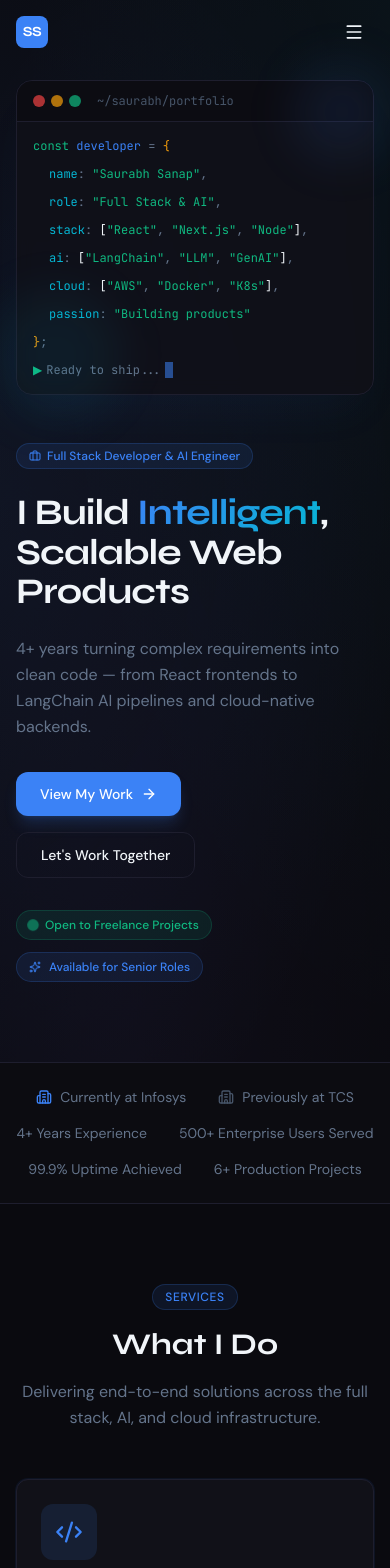
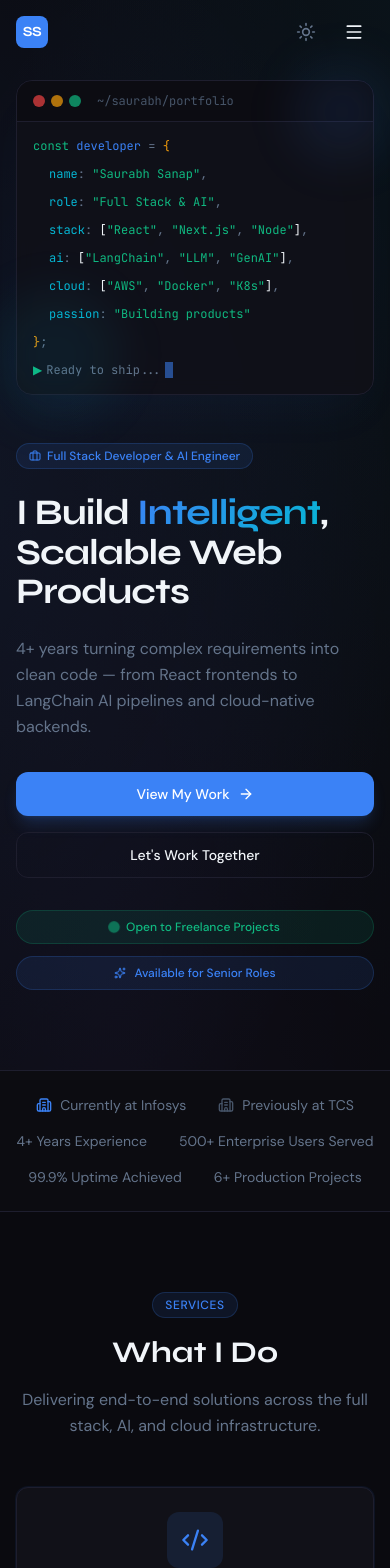
Before and after one commit to Sonooo/saurabhs-portfolio, a Next.js app: page / in a window 390 px wide. Shown: the top 1568 px of the page. Built offline with nearby package versions, Linux system fonts and the light colour scheme.

Commit message:
feat: implement dark mode support and add core UI components including theme toggle, animated counter, and section layouts

```diff
--- a/app/globals.css
+++ b/app/globals.css
@@ -3,25 +3,47 @@
 /* ===== Design System Tokens ===== */
 @theme inline {
   /* Colors */
-  --color-background: #0A0A0F;
-  --color-surface: #111118;
-  --color-surface-hover: #16161f;
-  --color-border: #1E1E2E;
-  --color-border-hover: #2a2a3d;
+  --color-background: var(--bg);
+  --color-surface: var(--surface);
+  --color-surface-hover: var(--surface-hover);
+  --color-border: var(--border);
+  --color-border-hover: var(--border-hover);
   --color-accent-blue: #3B82F6;
   --color-accent-cyan: #06B6D4;
   --color-accent-green: #10B981;
   --color-accent-purple: #8B5CF6;
   --color-accent-amber: #F59E0B;
   --color-accent-red: #EF4444;
-  --color-text-primary: #F1F5F9;
-  --color-text-muted: #64748B;
-  --color-text-subtle: #475569;
+  --color-text-primary: var(--text-primary);
+  --color-text-muted: var(--text-muted);
+  --color-text-subtle: var(--text-subtle);
 
   /* Fonts */
   --font-display: var(--font-syne);
   --font-body: var(--font-dm-sans);
   --font-mono: var(--font-jetbrains-mono);
+}
+
+:root {
+  --bg: #FAFAFA;
+  --surface: #FFFFFF;
+  --surface-hover: #F1F5F9;
+  --border: #E2E8F0;
+  --border-hover: #CBD5E1;
+  --text-primary: #0F172A;
+  --text-muted: #475569;
+  --text-subtle: #64748B;
+}
+
+.dark {
+  --bg: #0A0A0F;
+  --surface: #111118;
+  --surface-hover: #16161f;
+  --border: #1E1E2E;
+  --border-hover: #2a2a3d;
+  --text-primary: #F1F5F9;
+  --text-muted: #64748B;
+  --text-subtle: #475569;
 }
 
 /* ===== Global Styles ===== */
--- a/app/layout.tsx
+++ b/app/layout.tsx
@@ -68,6 +68,8 @@ export const metadata: Metadata = {
   metadataBase: new URL("https://mydigitalgarage.online"),
 };
 
+import { ThemeProvider } from "@/components/providers/ThemeProvider";
+
 export default function RootLayout({
   children,
 }: Readonly<{
@@ -77,11 +79,14 @@ export default function RootLayout({
     <html
       lang="en"
       className={`${syne.variable} ${dmSans.variable} ${jetbrainsMono.variable}`}
+      suppressHydrationWarning
     >
-      <body className="min-h-screen flex flex-col bg-background text-text-primary antialiased">
-        <Navbar />
-        <main className="flex-1">{children}</main>
-        <Footer />
+      <body className="min-h-screen flex flex-col bg-background text-text-primary antialiased transition-colors duration-300">
+        <ThemeProvider attribute="class" defaultTheme="dark" enableSystem disableTransitionOnChange>
+          <Navbar />
+          <main className="flex-1">{children}</main>
+          <Footer />
+        </ThemeProvider>
 
         {/* JSON-LD Structured Data */}
         <script
--- a/components/layout/Navbar.tsx
+++ b/components/layout/Navbar.tsx
@@ -6,6 +6,7 @@ import { useState, useEffect } from "react";
 import { Menu, X, Download } from "lucide-react";
 import { NAV_LINKS, PERSONAL } from "@/lib/constants";
 import { cn } from "@/lib/utils";
+import { ThemeToggle } from "@/components/ui/ThemeToggle";
 
 export function Navbar() {
   const pathname = usePathname();
@@ -19,7 +20,7 @@ export function Navbar() {
   }, []);
 
   useEffect(() => {
-    // eslint-disable-next-line react-hooks/exhaustive-deps
+    // eslint-disable-next-line react-hooks/set-state-in-effect
     setIsOpen(false);
   }, [pathname]);
 
@@ -83,6 +84,9 @@ export function Navbar() {
           </a>
         </div>
 
+        <div className="flex items-center gap-2">
+          <ThemeToggle />
+
           {/* Mobile Menu Button */}
           <button
             onClick={() => setIsOpen(!isOpen)}
@@ -96,6 +100,7 @@ export function Navbar() {
               <Menu className="w-5 h-5 text-text-primary" />
             )}
           </button>
+        </div>
       </nav>
 
       {/* Mobile Menu Overlay */}
--- /dev/null
+++ b/components/providers/ThemeProvider.tsx
@@ -0,0 +1,9 @@
+"use client";
+
+import * as React from "react";
+import { ThemeProvider as NextThemesProvider } from "next-themes";
+import type { ThemeProviderProps } from "next-themes";
+
+export function ThemeProvider({ children, ...props }: ThemeProviderProps) {
+  return <NextThemesProvider {...props}>{children}</NextThemesProvider>;
+}
--- a/components/sections/Hero.tsx
+++ b/components/sections/Hero.tsx
@@ -53,18 +53,18 @@ export function Hero() {
               initial={{ opacity: 0, y: 20 }}
               animate={{ opacity: 1, y: 0 }}
               transition={{ duration: 0.5, delay: 0.3 }}
-              className="mt-8 flex flex-wrap gap-4"
+              className="mt-8 flex flex-col sm:flex-row gap-4"
             >
               <Link
                 href="/work"
-                className="inline-flex items-center gap-2 px-6 py-3 rounded-xl bg-accent-blue text-white font-medium text-sm hover:bg-accent-blue/90 transition-all duration-200 shadow-lg shadow-accent-blue/20 hover:shadow-accent-blue/30 hover:-translate-y-0.5"
+                className="flex sm:inline-flex justify-center items-center gap-2 px-6 py-3 rounded-xl bg-accent-blue text-white font-medium text-sm hover:bg-accent-blue/90 transition-all duration-200 shadow-lg shadow-accent-blue/20 hover:shadow-accent-blue/30 hover:-translate-y-0.5 w-full sm:w-auto"
               >
                 View My Work
                 <ArrowRight className="w-4 h-4" />
               </Link>
               <Link
                 href="/contact"
-                className="inline-flex items-center gap-2 px-6 py-3 rounded-xl border border-border text-text-primary font-medium text-sm hover:border-accent-blue/50 hover:bg-accent-blue/5 transition-all duration-200 hover:-translate-y-0.5"
+                className="flex sm:inline-flex justify-center items-center gap-2 px-6 py-3 rounded-xl border border-border text-text-primary font-medium text-sm hover:border-accent-blue/50 hover:bg-accent-blue/5 transition-all duration-200 hover:-translate-y-0.5 w-full sm:w-auto"
               >
                 Let&apos;s Work Together
               </Link>
@@ -75,13 +75,13 @@ export function Hero() {
               initial={{ opacity: 0, y: 20 }}
               animate={{ opacity: 1, y: 0 }}
               transition={{ duration: 0.5, delay: 0.4 }}
-              className="mt-8 flex flex-wrap gap-3"
+              className="mt-8 flex flex-col sm:flex-row gap-3"
             >
-              <span className="inline-flex items-center gap-2 px-3 py-1.5 rounded-full text-xs font-medium bg-accent-green/10 text-accent-green border border-accent-green/20">
+              <span className="flex sm:inline-flex justify-center items-center gap-2 px-3 py-2 sm:py-1.5 rounded-full text-xs font-medium bg-accent-green/10 text-accent-green border border-accent-green/20 w-full sm:w-auto">
                 <span className="w-2 h-2 rounded-full bg-accent-green pulse-dot" />
                 Open to Freelance Projects
               </span>
-              <span className="inline-flex items-center gap-2 px-3 py-1.5 rounded-full text-xs font-medium bg-accent-blue/10 text-accent-blue border border-accent-blue/20">
+              <span className="flex sm:inline-flex justify-center items-center gap-2 px-3 py-2 sm:py-1.5 rounded-full text-xs font-medium bg-accent-blue/10 text-accent-blue border border-accent-blue/20 w-full sm:w-auto">
                 <Sparkles className="w-3 h-3" />
                 Available for Senior Roles
               </span>
--- a/components/sections/WhatIDo.tsx
+++ b/components/sections/WhatIDo.tsx
@@ -51,7 +51,7 @@ export function WhatIDo() {
               <Link href="/services" className="block h-full group">
                 <div className="rounded-xl border border-border bg-surface p-6 sm:p-8 h-full transition-all duration-300 hover:border-border-hover hover:bg-surface-hover card-glow">
                   <div
-                    className="w-14 h-14 rounded-xl flex items-center justify-center mb-5 transition-transform duration-300 group-hover:scale-110"
+                    className="w-14 h-14 rounded-xl flex items-center justify-center mx-auto mb-5 transition-transform duration-300 group-hover:scale-110"
                     style={{
                       backgroundColor: `color-mix(in srgb, ${service.color} 12%, transparent)`,
                       color: service.color,
--- a/components/ui/AnimatedCounter.tsx
+++ b/components/ui/AnimatedCounter.tsx
@@ -21,7 +21,7 @@ export function AnimatedCounter({ value, label }: AnimatedCounterProps) {
     const suffix = value.replace(/^[\d.]+/, "");
 
     if (!numMatch) {
-      // eslint-disable-next-line react-hooks/exhaustive-deps
+      // eslint-disable-next-line react-hooks/set-state-in-effect
       setDisplayValue(value);
       return;
     }
--- /dev/null
+++ b/components/ui/ThemeToggle.tsx
@@ -0,0 +1,33 @@
+"use client";
+
+import * as React from "react";
+import { Moon, Sun } from "lucide-react";
+import { useTheme } from "next-themes";
+
+export function ThemeToggle() {
+  const { theme, setTheme } = useTheme();
+  const [mounted, setMounted] = React.useState(false);
+
+  React.useEffect(() => {
+    // eslint-disable-next-line react-hooks/set-state-in-effect
+    setMounted(true);
+  }, []);
+
+  if (!mounted) {
+    return <div className="w-10 h-10" />; // Placeholder to avoid layout shift
+  }
+
+  return (
+    <button
+      onClick={() => setTheme(theme === "dark" ? "light" : "dark")}
+      className="w-10 h-10 flex items-center justify-center rounded-lg hover:bg-surface transition-colors text-text-muted hover:text-text-primary"
+      aria-label="Toggle theme"
+    >
+      {theme === "dark" ? (
+        <Sun className="w-5 h-5" />
+      ) : (
+        <Moon className="w-5 h-5" />
+      )}
+    </button>
+  );
+}
--- a/package.json
+++ b/package.json
@@ -13,6 +13,7 @@
     "framer-motion": "^12.38.0",
     "lucide-react": "^1.16.0",
     "next": "16.2.6",
+    "next-themes": "^0.4.6",
     "react": "19.2.4",
     "react-dom": "19.2.4"
   },
```
Also changed, not shown: 1 other file (tests, documents, lock files or other folders). Lines whose indentation alone changed are shown as unchanged.
